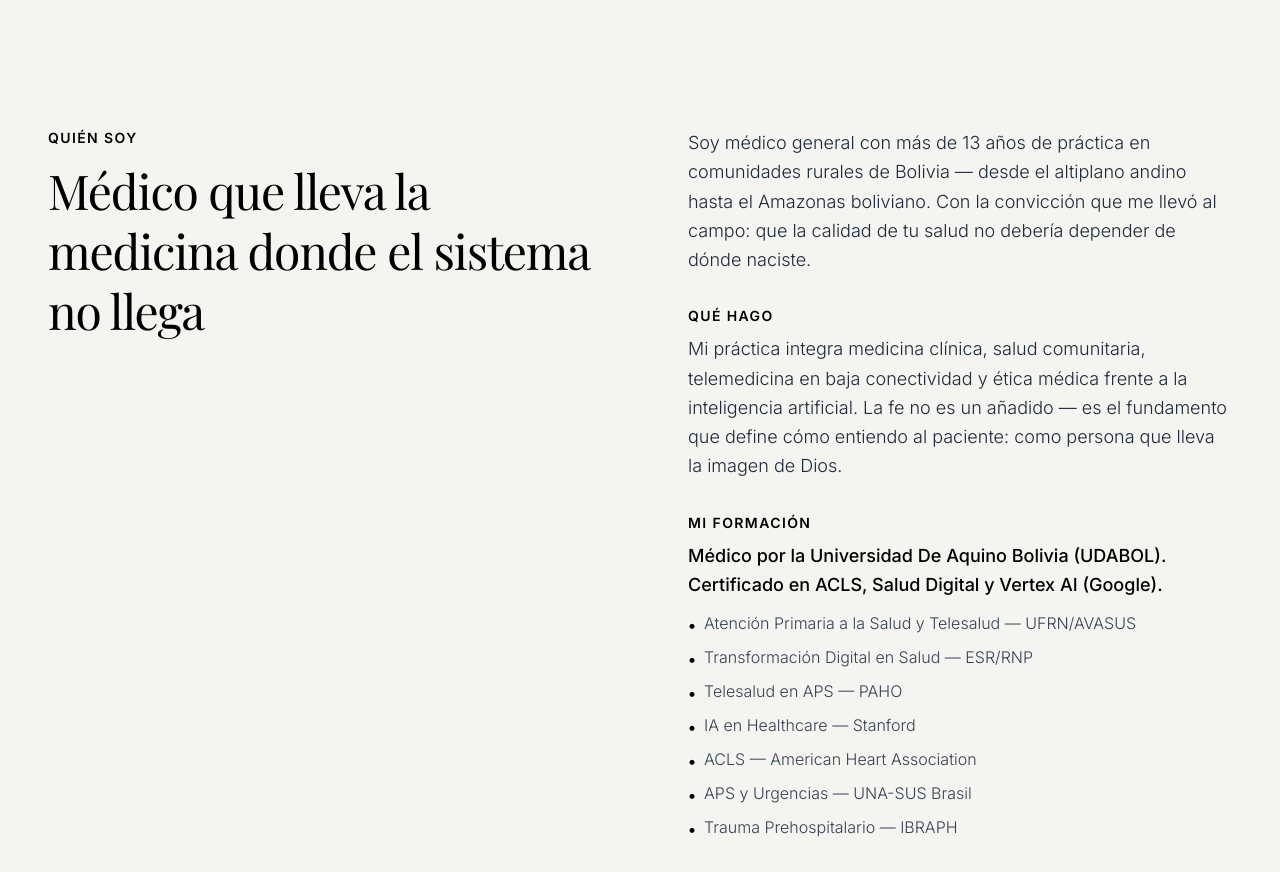
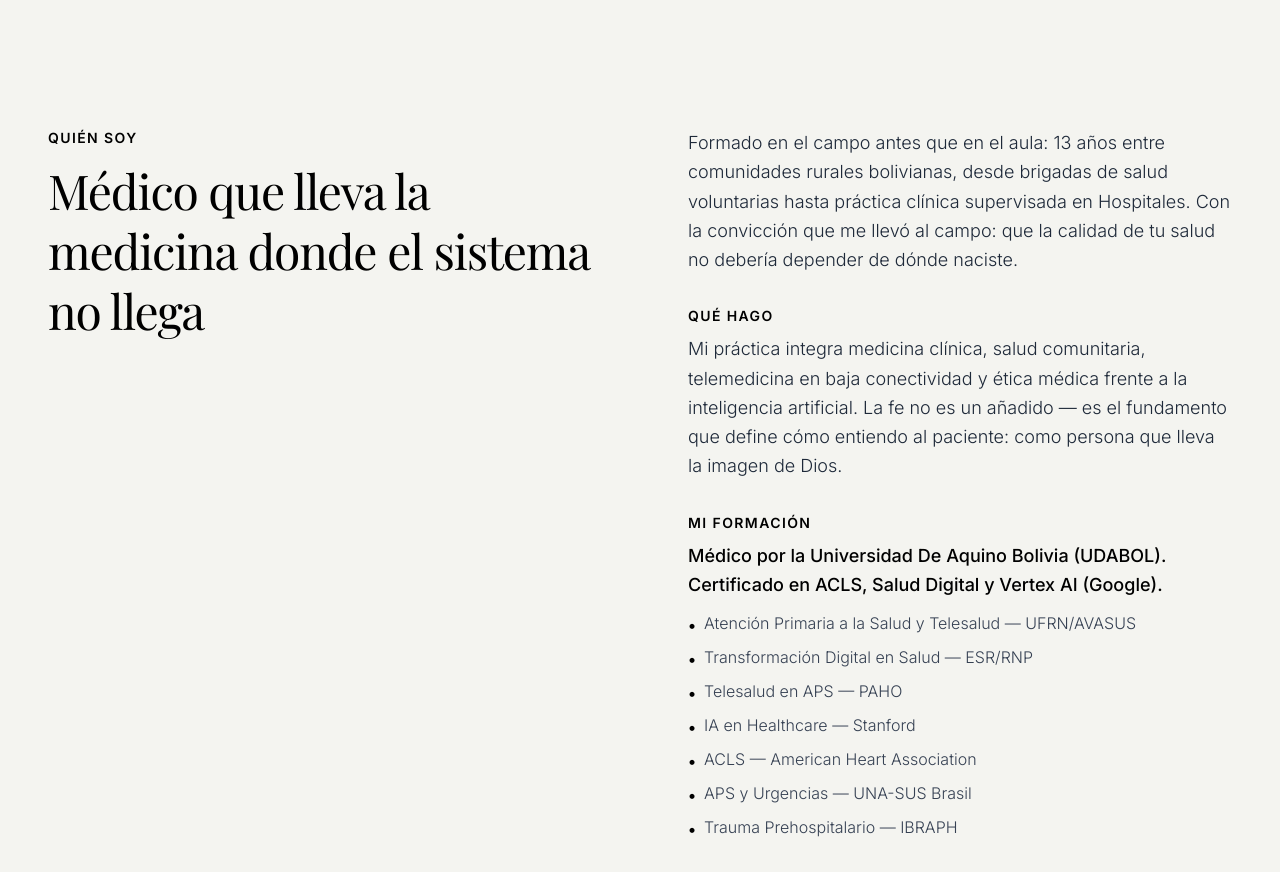
Before and after one commit to telesaudemissionaria/drsamuelsilva, a React (Vite) app: page / in a window 1280 px wide. Shown: the part 800-1672 px from the top of the page. Built offline with nearby package versions, Linux system fonts and the light colour scheme; a web font is replaced by a local one.

Commit message:
Update About section text for improved clarity
Revised text content for clarity and impact.

```diff
--- a/src/components/About.tsx
+++ b/src/components/About.tsx
@@ -8,7 +8,7 @@ export function About() {
         {/* Title */}
         <motion.div
           initial={{ opacity: 0, x: -40 }}
-          whileInView={{ opacity: 1, x: 0 }}
+          whileInView={{ opacity: 1, x: 0 }}h
           viewport={{ once: true, margin: "-100px" }}
           transition={{ duration: 0.8, ease: "easeOut" }}
         >
@@ -27,7 +27,7 @@ export function About() {
           className="flex flex-col gap-8 font-sans font-light text-lg text-gray-800 leading-relaxed"
         >
           <p>
-            Soy médico general con más de 13 años de práctica en comunidades rurales de Bolivia — desde el altiplano andino hasta el Amazonas boliviano. Con la convicción que me llevó al campo: que la calidad de tu salud no debería depender de dónde naciste.
+            Formado en el campo antes que en el aula: 13 años entre comunidades rurales bolivianas, desde brigadas de salud voluntarias hasta práctica clínica supervisada en Hospitales. Con la convicción que me llevó al campo: que la calidad de tu salud no debería depender de dónde naciste.
           </p>
 
           <div>
```
